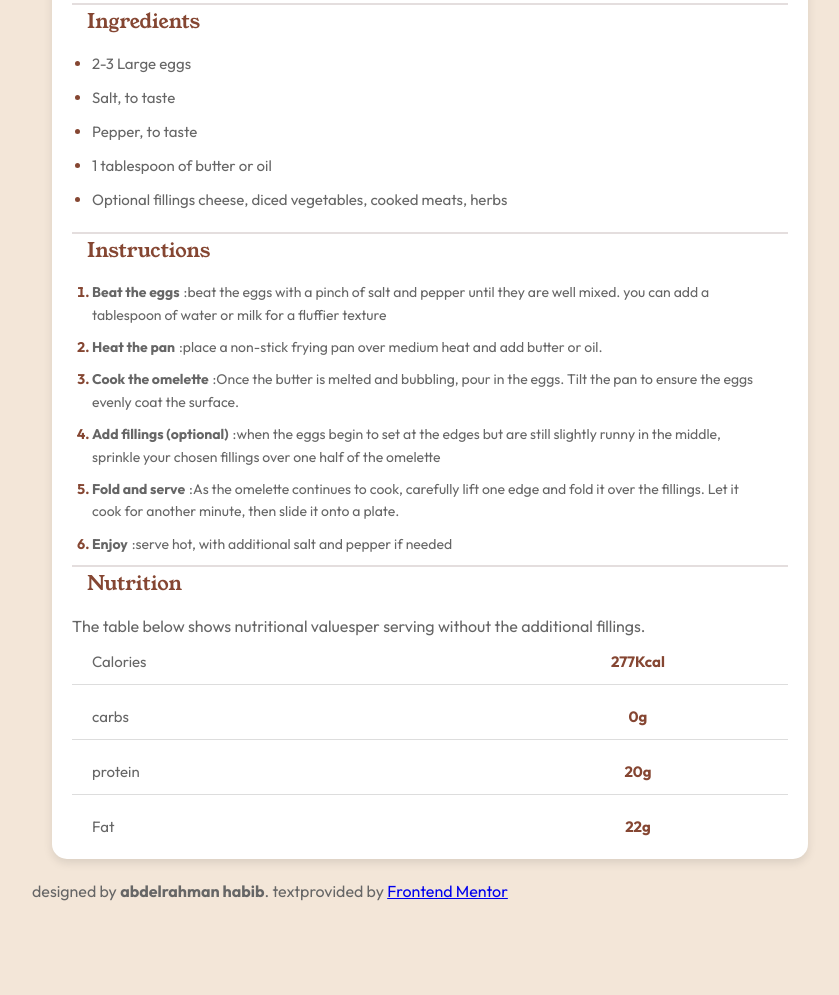
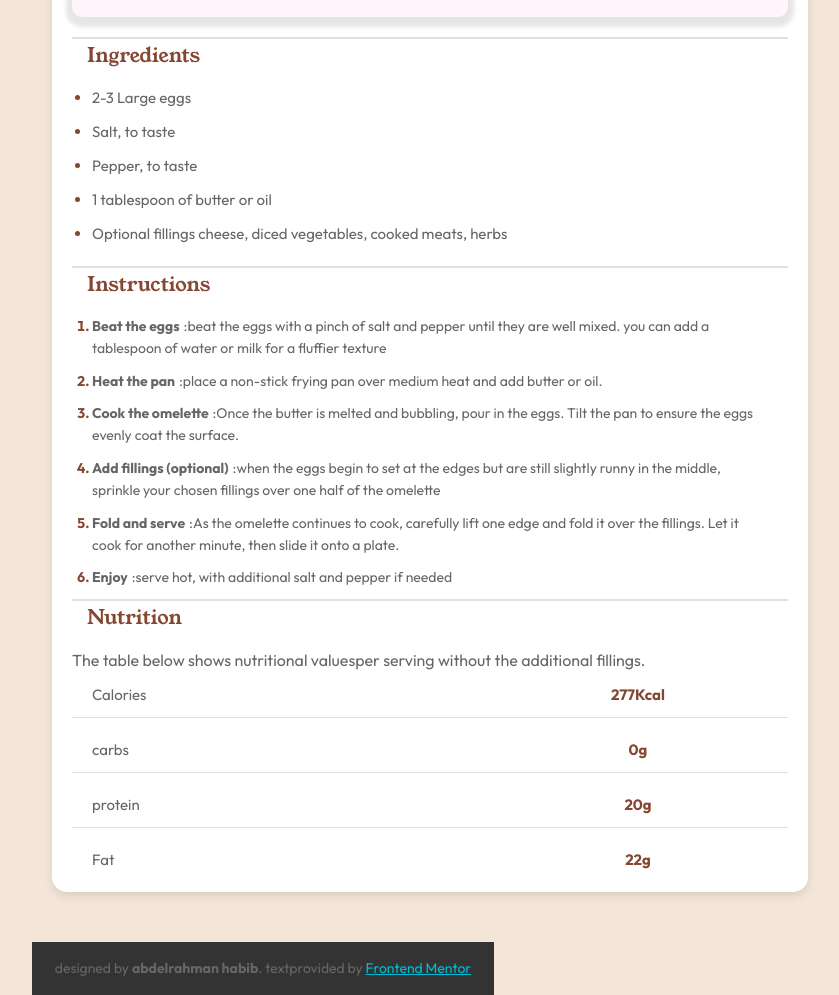
Before and after one commit to abdelrahman4habib/recipe-page, a plain HTML site: page index.html in a window 1280 px wide. Shown: the part 720-1715 px from the top of the page, without its empty margins (188-1027 px from the left). Before the commit the page ends 1624 px from the top, so only its background shows below. Drawn offline with Linux system fonts and the light colour scheme.

Commit message:
Update style.css

```diff
--- a/style.css
+++ b/style.css
@@ -27,6 +27,7 @@ body {
   overflow: hidden;
   box-shadow: 0 4px 10px rgba(0, 0, 0, 0.1);
   margin: 20px;
+  margin-bottom: 50px;
   padding: 0 20px;
 }
 .image-container {
@@ -50,8 +51,8 @@ body {
 }
 .title {
   font-size: 24px;
+  font-size: 45px;
   color: #333;
-  text-align: center;
   margin-bottom: 10px;
   font-family: "young serif";
   font-weight: normal;
@@ -146,3 +147,21 @@ ol li {
   color: hsl(14, 45%, 36%);
   font-weight: bold;
 }
+/*footer*/
+footer {
+  background-color: #333;
+  color: #fff;
+  text-align: center;
+  padding: 15px 10px;
+  font-size: 14px;
+  position: relative;
+  bottom: 0;
+  width: 55%;
+}
+footer a {
+  color: #00bcd4;
+  text-decoration: underline;
+}
+footer a:hover {
+  text-decoration: underline;
+}
```
